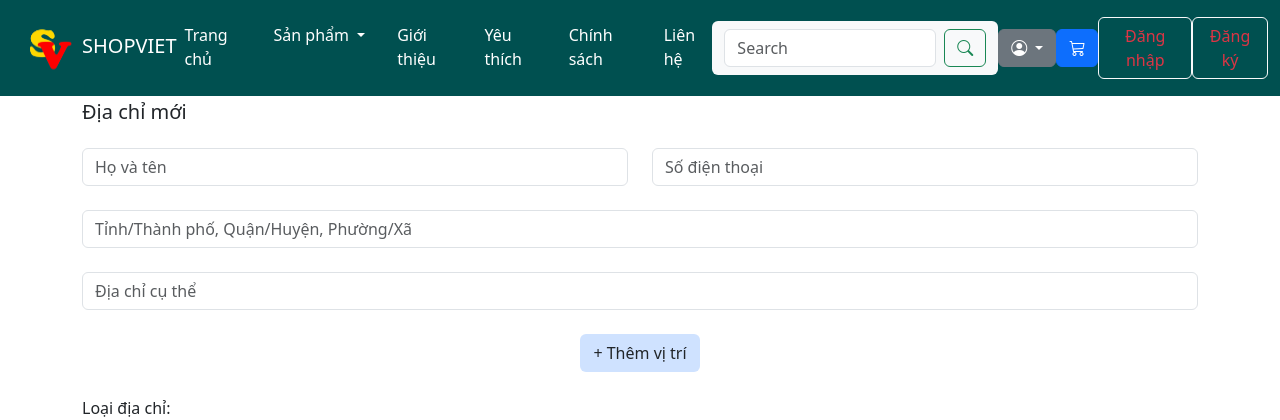
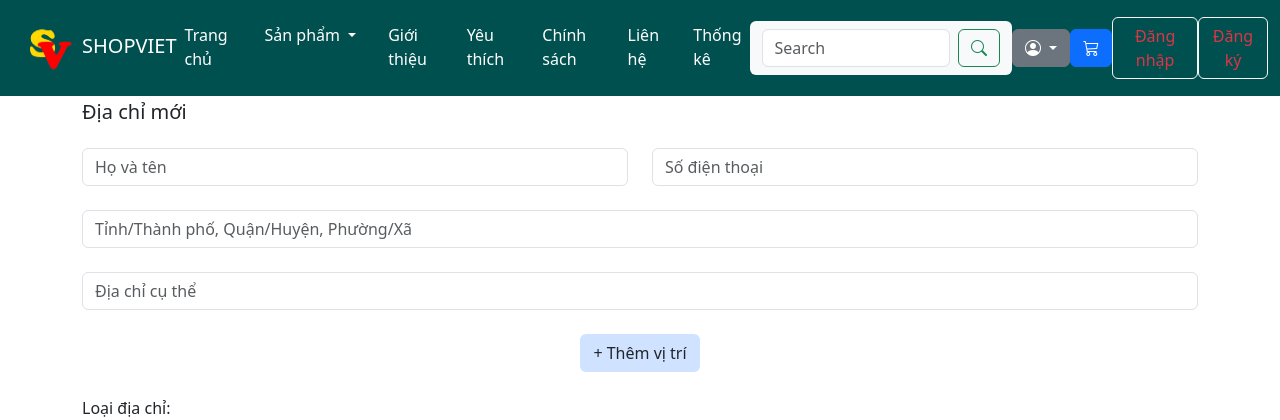
Before and after one commit to Pvt25072004/Bookshop, a Django app: page /addinfo/ in a window 1280 px wide. Shown: the top 420 px of the page. Run offline with Django 5.2, Linux system fonts and the light colour scheme; some libraries are stand-ins or nearby versions.

Commit message:
update base

```diff
--- a/web/templates/pages/base.html
+++ b/web/templates/pages/base.html
@@ -136,6 +136,9 @@
               <li class="nav-item">
                 <a class="nav-link text-white" href="/lienhe">Liên hệ</a>
               </li>
+              <li class="nav-item">
+                <a class="nav-link text-white" href="/thongke">Thống kê</a>
+              </li>
             </ul>
             {% comment %} search {% endcomment %}
             <nav class="navbar bg-body-tertiary rounded">
@@ -176,6 +179,13 @@
                   <button class="dropdown-item" type="button">
                     <a href="/addinfo" class="btn btn-outline-secondary"
                       >Cập nhật địa chỉ</a
+                    >
+                  </button>
+                </li>
+                <li>
+                  <button class="dropdown-item" type="button">
+                    <a href="/donhang" class="btn btn-outline-secondary"
+                      >Đơn hàng của tôi</a
                     >
                   </button>
                 </li>
```
